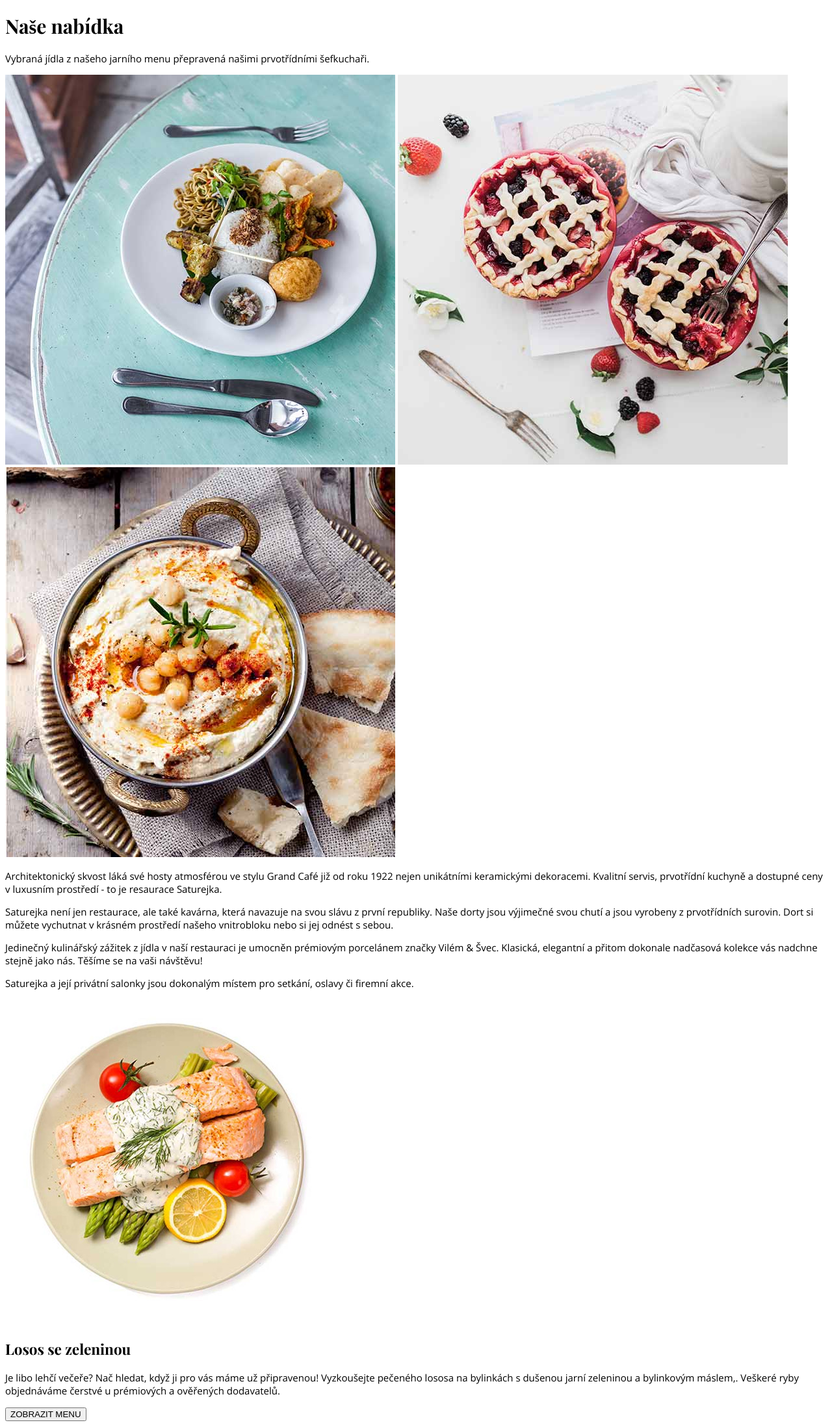
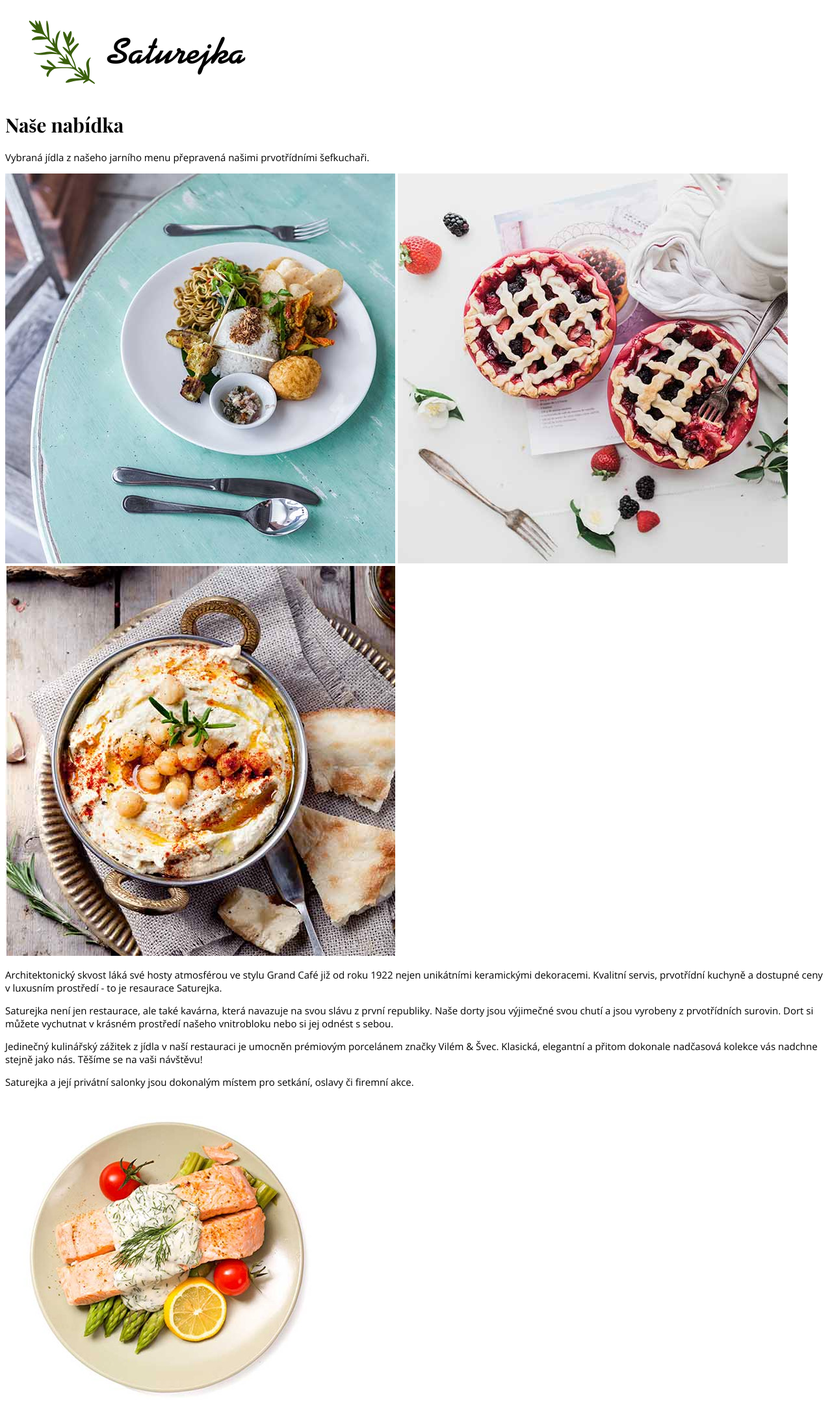
Before and after one commit to michaelasorelova/cviceni-saturejka, a plain HTML site: page index.html in a window 1280 px wide. Shown: the top 2193 px of the page at 65% size. Drawn offline with nearby package versions, Linux system fonts and the light colour scheme.

Commit message:
add header

```diff
--- a/index.html
+++ b/index.html
@@ -7,51 +7,39 @@
     <title>Document</title>
 </head>
 <body>
+    <header>
+        <img src="_materialy/logo.png" alt="">
+    </header>
+    <div>
         <h1>Naše nabídka</h1>
-
         <p>
           Vybraná jídla z našeho jarního menu přepravená našimi prvotřídními
           šefkuchaři.
         </p>
-
         <img src="_materialy/img/home1.jpg" alt="">
-
         <img src="_materialy/img/home2.jpg" alt="">
-
         <img src="_materialy/img/home3.jpg" alt="">
-
+    </div>
+    <div>
         <p>Architektonický skvost láká své hosty atmosférou ve stylu Grand Café již od roku 1922 nejen unikátními keramickými dekoracemi. Kvalitní servis, prvotřídní kuchyně a dostupné ceny v luxusním prostředí - to je resaurace Saturejka.</p>
-
         <p>Saturejka není jen restaurace, ale také kavárna, která navazuje na svou slávu z první republiky. Naše dorty jsou výjimečné svou chutí a jsou vyrobeny z prvotřídních surovin. Dort si můžete vychutnat v krásném prostředí našeho vnitrobloku nebo si jej odnést s sebou.</p>
-
         <p>Jedinečný kulinářský zážitek z jídla v naší restauraci je umocněn prémiovým porcelánem značky Vilém & Švec. Klasická, elegantní a přitom dokonale nadčasová kolekce vás nadchne stejně jako nás. Těšíme se na vaši návštěvu!</p>
-
         <p>Saturejka a její privátní salonky jsou dokonalým místem pro setkání, oslavy či firemní akce. </p>
-
+    </div>
+    <div>
         <img src="_materialy/img/dish1.jpg" alt="">
-
         <h2>Losos se zeleninou</h2>
-
         <p>Je libo lehčí večeře? Nač hledat, když ji pro vás máme už připravenou! Vyzkoušejte pečeného lososa na bylinkách s dušenou jarní zeleninou a bylinkovým máslem,. Veškeré ryby objednáváme čerstvé u prémiových a ověřených dodavatelů.</p>
-
         <button>ZOBRAZIT MENU</button>
-
+        <img src="_materialy/img/dish2.jpg" alt="">
         <h2>Kuřecí tagliatelle</h2>
-
         <p>Pochutnejte si na našem tagliatelle s kuřecím masem s bazalkou a smetanovou omáčkou. Vynikající lehký oběd pro slunné jarní dny. Kuřecí maso pochuzí od lokálních dodavatelů z kuřat chovaných pod širým nebem. Těstoviny vyrábíme ručně přimo u nás.</p>
-
         <button>ZOBRAZIT MENU</button>
-
-    <img src="_materialy/img/dish2.jpg" alt="">
-
         <img src="_materialy/img/dish3.jpg" alt="">
-
         <h2>Sladká melancholie</h2>
-
         <p>Připomeňte si atmosféru sluncem zalité Provence díky jedinečené sladkokyselé chuťi našeho ctironového dortu s polevou z bílé čokolády. Vychutnejte si jej spolu s hrnkem dobré kávy na naší vnitroblokové zahrádce, která poskytuje útočiště před ruchem velkoměsta.</p>
-
         <button>ZOBRAZIT MENU</button>
-
+    </div>
     <footer>Veškerý obsah těchto webových stránek je zcela smyšlený a určený pouze pro studijní účely Czechitas Digitální akademie Web. Jakákoliv podobnost s již existujícími stránkami je čistě náhodná.</footer>
 </body>
 </html>
```
Lines whose indentation alone changed are shown as unchanged.
